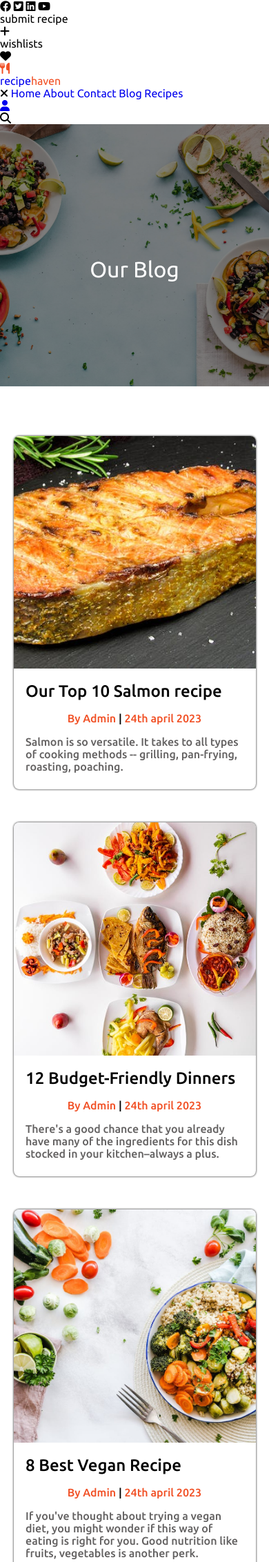
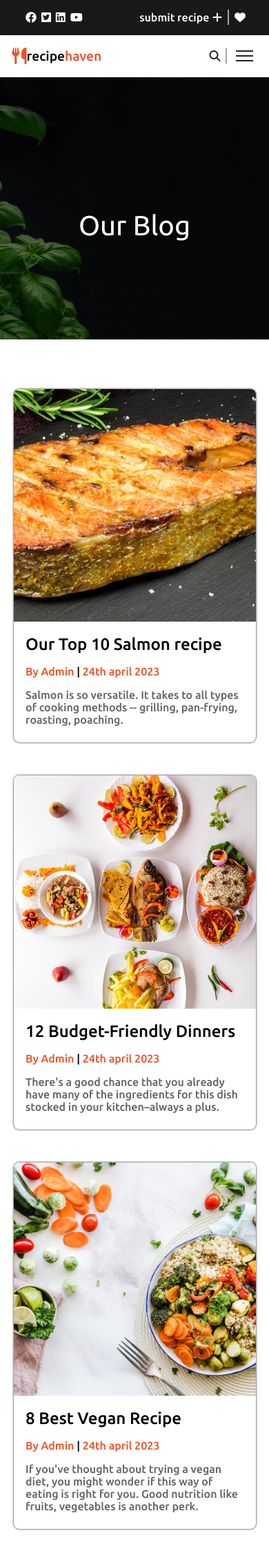
Before and after one commit to Tra-G/recipehaven, a PHP site: page /static/html/blog.html in a window 390 px wide. Shown: the top 2264 px of the page at 69% size. Run offline with PHP 8.4, Linux system fonts and the light colour scheme; some libraries are stand-ins or nearby versions; some web fonts are replaced.

Commit message:
blog and about page responsiveness resolved

```diff
--- a/static/css/about.css
+++ b/static/css/about.css
@@ -142,6 +142,32 @@ a{
 
 
 
+@media screen and (min-width: 750px) {
+    .bg-text{
+        font-size: 3rem;
+    }
+
+    /*sect 1*/
+    .sect1-head{
+        font-size: 1.9rem;
+    }
+
+    /*sect 2*/
+    .sect2-image img{
+        height: 67vh;
+    }
+
+    .sect2-header{
+        font-size: 1.9rem;
+    }
+
+    .sect2-text1{
+        font-size: 1.5rem;
+    }
+}
+
+
+
 @media screen and (min-width: 1024px) {
 
 /*BACKGROUND*/
--- a/static/css/blog.css
+++ b/static/css/blog.css
@@ -1,9 +1,10 @@
-*, ::before, ::after{
+*,
+*::before,
+*::after{
     margin: 0;
     padding: 0;
     box-sizing: border-box;
 }
-
 body{
     font-family: 'Ubuntu', sans-serif;
 }
@@ -21,7 +22,7 @@ a{
 }
 
 .bg-contact{
-    background: linear-gradient(rgba(0, 0, 0, 0.5), rgba(0, 0, 0, 0.5)), url(/imag/img37.jpg);
+    background: linear-gradient(rgba(0, 0, 0, 0.5), rgba(0, 0, 0, 0.5)), url(../imag/img37.jpg);
     background-position: center;
     background-repeat: no-repeat;
     background-size: cover;
@@ -69,7 +70,6 @@ a{
 }
 .sect1blog-date{
     font-weight: 500;
-    text-align: center;
     margin: 1em 0;
 }
 .sect1blog-text{
@@ -81,6 +81,19 @@ a{
     width: 90%;
     margin: auto;
     padding-bottom: 1.5rem;
+}
+
+
+@media screen and (min-width: 750px) {
+    .bg-text p{
+        font-size: 3rem;
+    }
+    .sect1blog-image img{
+        height: 60vh;
+    }
+    .sect1blogtexthead a{
+        text-align: center;
+    }
 }
 
 
@@ -98,7 +111,7 @@ a{
 
 /*SECT 1*/
 .sect1blog{
-    width: 80%;
+    width: 90%;
 }
 .sect1blog-flex{
     flex-direction: row;
--- a/static/css/style.css
+++ b/static/css/style.css
@@ -425,6 +425,16 @@ footer{
 }
 
 
+
+@media screen and (min-width: 750px) {
+    .navlink{
+        width: 60%;
+    }
+}
+
+
+
+
 @media screen and (min-width: 1024px) {
     .modal{
         width: 40%;
--- a/static/html/blog.html
+++ b/static/html/blog.html
@@ -12,12 +12,23 @@
     <!--Google Fonts-->
     <link href="https://fonts.googleapis.com/css2?family=Roboto:wght@400;500;700&family=Sono:wght@400;500&family=Ubuntu:wght@400;500;700&display=swap" rel="stylesheet">
     <!--Styling Link-->
+    <link rel="stylesheet" href="../css/style.css">
    <link rel="stylesheet" href="../css/blog.css">
-   <link rel="stylesheet" href="../css/about.css">
 </head>
 <body>
+    <div class="background"></div>
+    <div class="closeicon">
+        <i class="fa-solid fa-xmark"></i>
+    </div>
+    <div class="modal">
+        <form class="search-btn" action="#">
+            <input type="text" placeholder="Type a recipe">
+            <button>Search</button>
+        </form>
+    </div>
     <div class="nav-menu">
         <div class="nav-block">
+            <div class="nav-1">
                 <div class="nav1">
                     <div>
                         <i class="fa-brands fa-facebook"></i>
@@ -38,16 +49,16 @@
                         </div>
                     </div>
                 </div>
+            </div>
 
             <div class="nav2">
                 <a class="nav-header" href="index.html">
                     <i style="color: #F15025;" class="fa fa-cutlery" aria-hidden="true"></i>
                     <p>recipe<span style="color: #F15025;">haven</span></p>
-
                 </a>
 
                 <div class="navlink">
-                    <i style="color: #000;" class="fa fa-times" aria-hidden="true"></i>
+                    <i style="color: #000;" class="fa fa-times"></i>
                     <a href="index.html">
                         Home
                     </a>
@@ -65,27 +76,26 @@
                     </a>
 
                     <a href="login.html">
-                        Recipes
+                        Login
+                    </a>
+
+                    <a href="userboard.html">
+                        Recipe
                     </a>
 
                 </div>
 
                 <div class="nav-icon">
-                    <a href="signup.html">
-                        <i class="fa-solid fa-user"></i>
-                    </a>
+                    <div class="nav-search">
+                        <i class="fa searchIcon fa-search"></i>
+                    </div>
 
-                    <div class="line line1"></div>
+                    <div class="line navline"></div>
+
                     <div class="hamburger">
                         <span></span>
                         <span></span>
                         <span></span>
-                    </div>
-
-                    <div class="line"></div>
-
-                    <div class="nav-search">
-                        <i class="fa fa-search" aria-hidden="true"></i>
                     </div>
                 </div>
             </div>
@@ -93,6 +103,7 @@
 
     </div>
 
+    <!--BACKGROUND-->
     <header class="bg-contact">
         <div class="bg-text">
             <p>Our Blog</p>
@@ -193,8 +204,8 @@
                 <div class="anchor-link">
                     <a href="home.html">Home</a>
                     <a href="about.html">About</a>
-                    <a href="#">Blog</a>
-                    <a href="#">Contact Us</a>
+                    <a href="blog.html">Blog</a>
+                    <a href="contact.html">Contact Us</a>
                 </div>
 
             </div>
@@ -215,6 +226,30 @@
         closeIcon.addEventListener('click', () => {
   menu.classList.remove('show');
 });
+
+
+
+    let modal = document.querySelector('.modal');
+    let background = document.querySelector('.background');
+    let searchBtn = document.querySelector('.searchIcon')
+    let closebtn = document.querySelector('.closeicon');
+
+    function searchBar() {
+        modal.style.display = 'flex';
+        background.style.display = 'block';
+        closebtn.style.display = 'block';
+    }
+
+    function closeBar() {
+        modal.style.display = 'none';
+        background.style.display = 'none';
+        closebtn.style.display = 'none';
+    }
+
+    searchBtn.onclick = searchBar;
+    closebtn.onclick = closeBar;
+
+
     </script>
 </body>
 </html>
--- a/static/html/index.html
+++ b/static/html/index.html
@@ -207,8 +207,8 @@
                 <div class="anchor-link">
                     <a href="home.html">Home</a>
                     <a href="about.html">About</a>
-                    <a href="#">Blog</a>
-                    <a href="#">Contact Us</a>
+                    <a href="blog.html">Blog</a>
+                    <a href="contact.html">Contact Us</a>
                 </div>
 
             </div>
```
Also changed, not shown: static/html/about.html (+26 -2 lines). Lines whose indentation alone changed are shown as unchanged.
